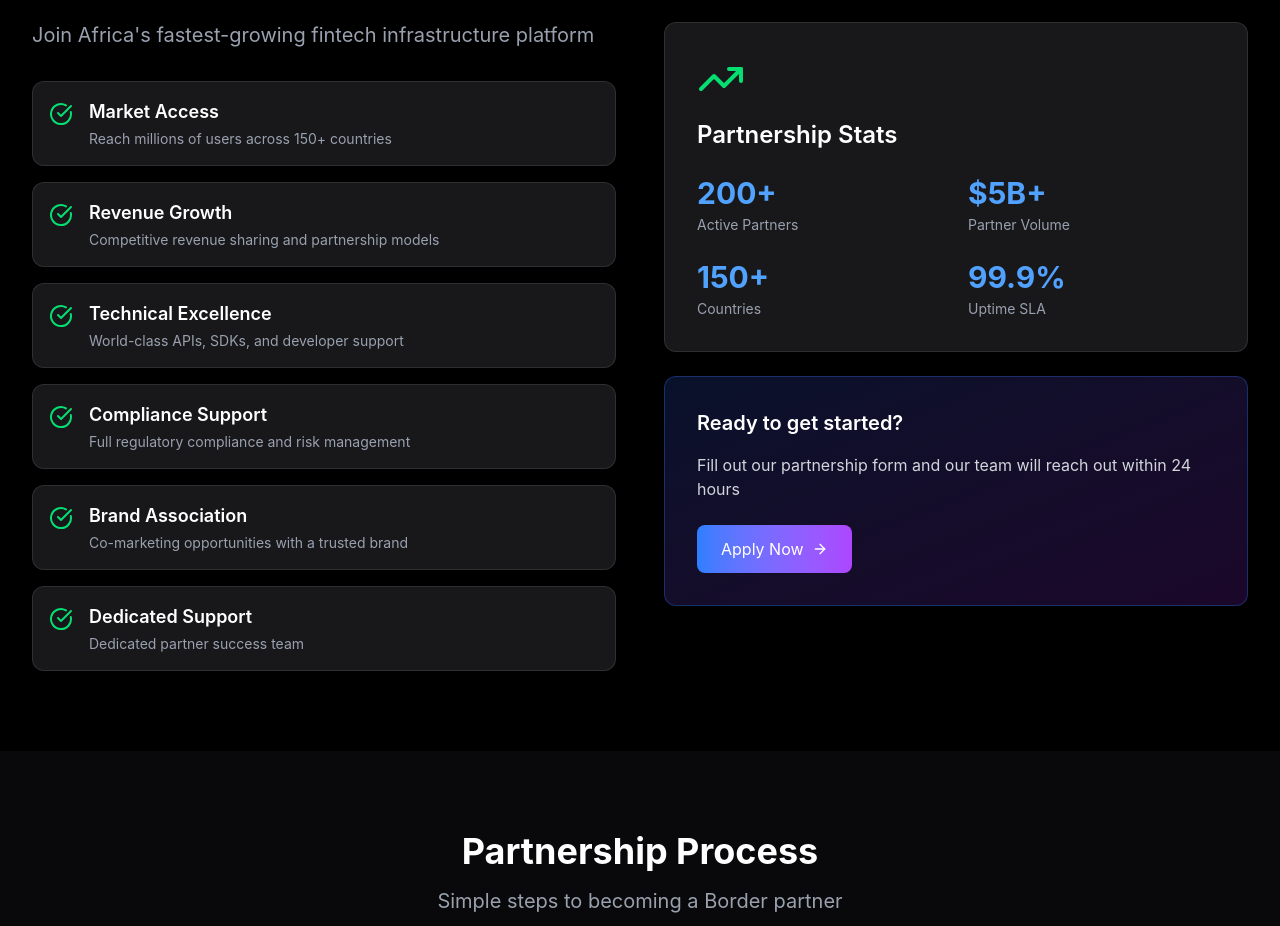
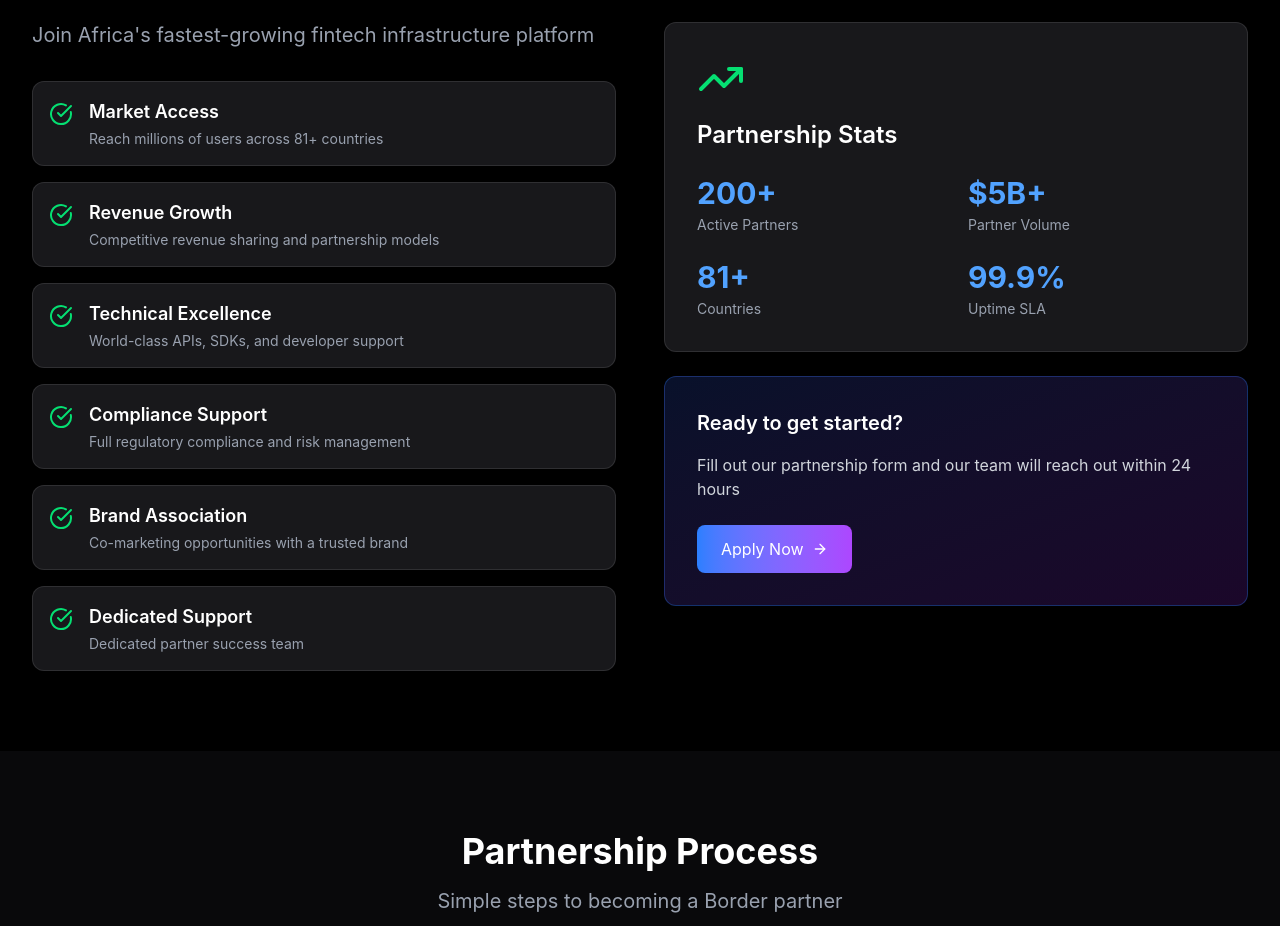
Before and after one commit to border-web/border, a React (Vite) app: page /#/partners in a window 1280 px wide. Shown: the part 2221-3147 px from the top of the page. Built offline with nearby package versions, Linux system fonts and the light colour scheme.

Commit message:
Update Partners.tsx

```diff
--- a/src/app/pages/Partners.tsx
+++ b/src/app/pages/Partners.tsx
@@ -183,7 +183,7 @@ export default function Partners() {
                 {[
                   {
                     title: 'Market Access',
-                    description: 'Reach millions of users across 150+ countries'
+                    description: 'Reach millions of users across 81+ countries'
                   },
                   {
                     title: 'Revenue Growth',
@@ -232,7 +232,7 @@ export default function Partners() {
                   {[
                     { value: '200+', label: 'Active Partners' },
                     { value: '$5B+', label: 'Partner Volume' },
-                    { value: '150+', label: 'Countries' },
+                    { value: '81+', label: 'Countries' },
                     { value: '99.9%', label: 'Uptime SLA' }
                   ].map((stat, index) => (
                     <div key={index}>
```
